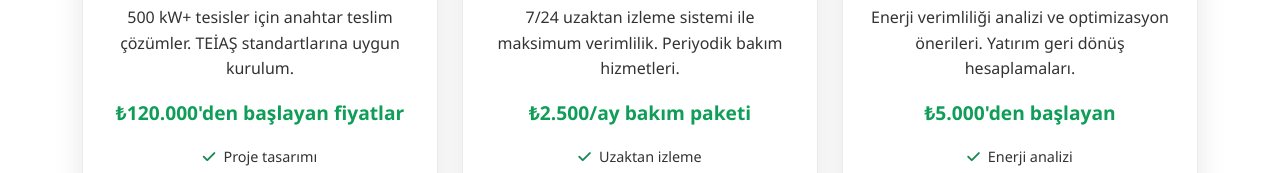
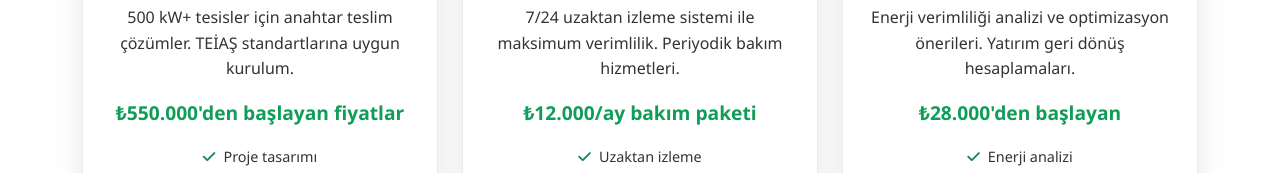
Before and after one commit to ak-hosting/ak-solar, a plain HTML site: page index.html in a window 1280 px wide. Shown: the part 1303-1476 px from the top of the page. Drawn offline with nearby package versions, Linux system fonts and the light colour scheme.

Commit message:
update prices

```diff
--- a/index.html
+++ b/index.html
@@ -119,7 +119,7 @@
                         <img src="assets/images/services/installation.svg" alt="GES Kurulumu" class="img-fluid rounded mb-3" style="height: 200px; object-fit: cover; width: 100%;">
                         <h4>Endüstriyel GES Kurulumu</h4>
                         <p>500 kW+ tesisler için anahtar teslim çözümler. TEİAŞ standartlarına uygun kurulum.</p>
-                        <div class="price">₺120.000'den başlayan fiyatlar</div>
+                        <div class="price">₺550.000'den başlayan fiyatlar</div>
                         <ul class="list-unstyled mt-3">
                             <li><i class="fas fa-check text-success me-2"></i>Proje tasarımı</li>
                             <li><i class="fas fa-check text-success me-2"></i>Lisans işlemleri</li>
@@ -132,7 +132,7 @@
                         <img src="assets/images/services/maintenance.svg" alt="Bakım ve İzleme" class="img-fluid rounded mb-3" style="height: 200px; object-fit: cover; width: 100%;">
                         <h4>Bakım ve İzleme</h4>
                         <p>7/24 uzaktan izleme sistemi ile maksimum verimlilik. Periyodik bakım hizmetleri.</p>
-                        <div class="price">₺2.500/ay bakım paketi</div>
+                        <div class="price">₺12.000/ay bakım paketi</div>
                         <ul class="list-unstyled mt-3">
                             <li><i class="fas fa-check text-success me-2"></i>Uzaktan izleme</li>
                             <li><i class="fas fa-check text-success me-2"></i>Periyodik bakım</li>
@@ -145,7 +145,7 @@
                         <img src="assets/images/services/consulting.svg" alt="Enerji Danışmanlığı" class="img-fluid rounded mb-3" style="height: 200px; object-fit: cover; width: 100%;">
                         <h4>Enerji Danışmanlığı</h4>
                         <p>Enerji verimliliği analizi ve optimizasyon önerileri. Yatırım geri dönüş hesaplamaları.</p>
-                        <div class="price">₺5.000'den başlayan</div>
+                        <div class="price">₺28.000'den başlayan</div>
                         <ul class="list-unstyled mt-3">
                             <li><i class="fas fa-check text-success me-2"></i>Enerji analizi</li>
                             <li><i class="fas fa-check text-success me-2"></i>Yatırım planı</li>
```
